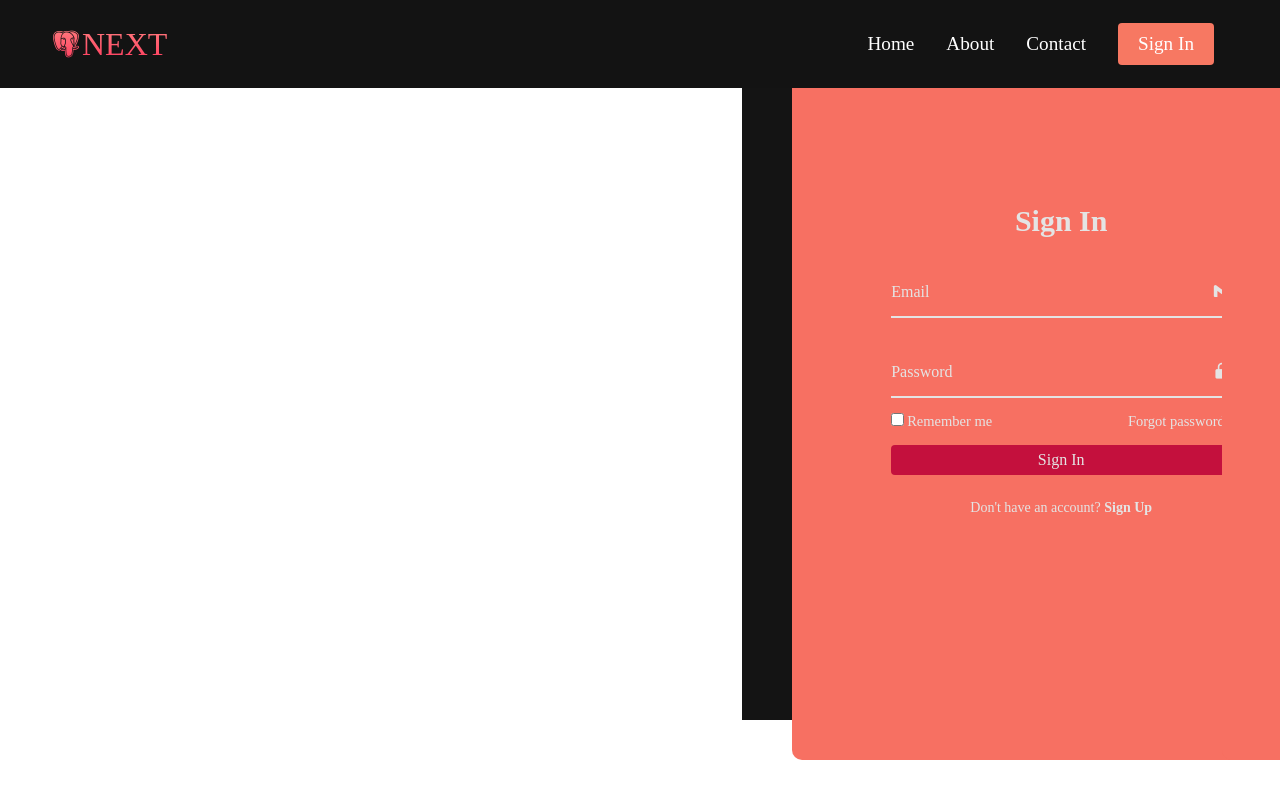
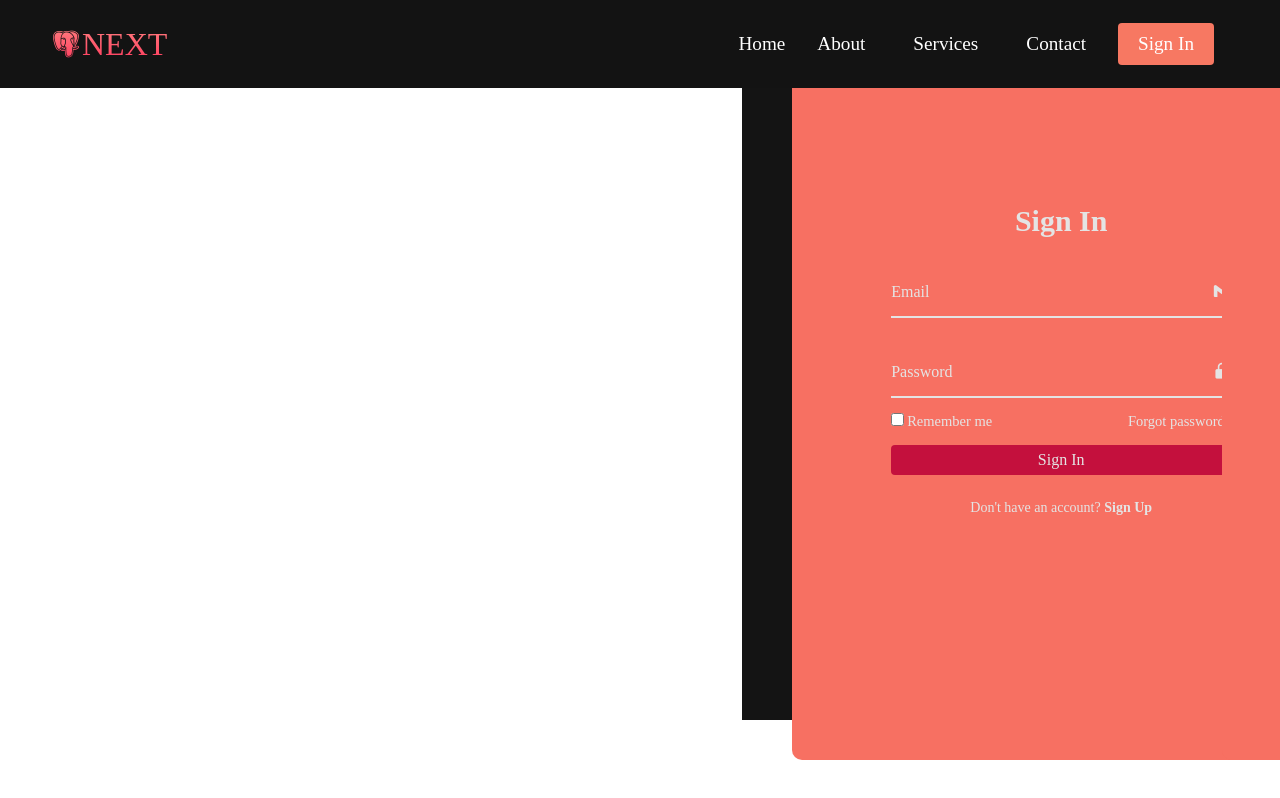
Before and after one commit to Meshack3rd/web_site, a plain HTML site: page signup.html in a window 1280 px wide. Drawn offline with nearby package versions, Linux system fonts and the light colour scheme.

Commit message:
initial commit

```diff
--- a/signup.html
+++ b/signup.html
@@ -24,6 +24,9 @@
                 </li>
                 <li class="navbar__item">
                     <a href="/about.html" class="navbar__links">About</a>
+                </li>
+                 <li class="navbar__btn">
+                    <a href="/services.html" class="navbar__links">Services</a>
                 </li>
                 <li class="navbar__item">
                     <a href="/tech.html" class="navbar__links">Contact</a>
```
